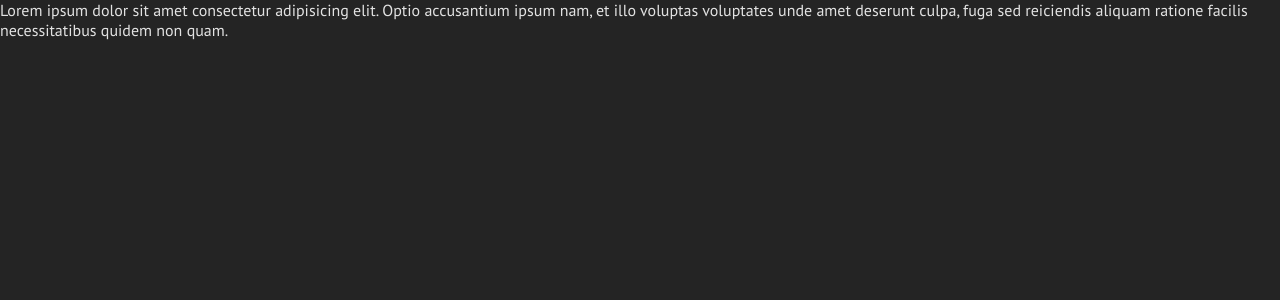
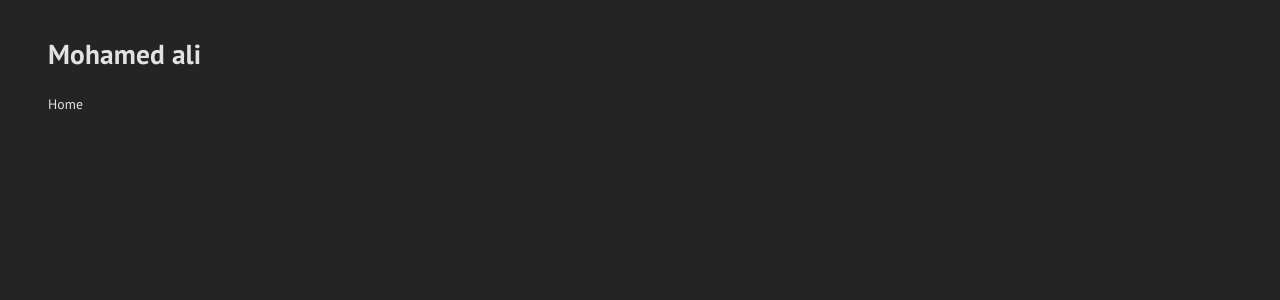
Before and after one commit to medalinaaoui/ramo-dashboard-app, a React (Vite) app: page / in a window 1280 px wide. Shown: the top 300 px of the page. Built offline with nearby package versions, Linux system fonts and the light colour scheme.

Commit message:
adding routes and Box

```diff
--- a/src/App.tsx
+++ b/src/App.tsx
@@ -1,9 +1,28 @@
+import { useMemo } from "react";
+import { themeSettings } from "./themes";
+import { createTheme } from "@mui/material/styles";
+import { ThemeProvider, CssBaseline, Box } from "@mui/material";
+import { BrowserRouter, Routes, Route } from "react-router-dom";
+import Navbar from "./componants/Navbar";
 const App = () => {
+  const theme = useMemo(() => createTheme(themeSettings), []);
   return (
-    <div>
-      Lorem ipsum dolor sit amet consectetur adipisicing elit. Optio accusantium
-      ipsum nam, et illo voluptas voluptates unde amet deserunt culpa, fuga sed
-      reiciendis aliquam ratione facilis necessitatibus quidem non quam.
+    <div className="App">
+      <BrowserRouter>
+        <ThemeProvider theme={theme}>
+          <CssBaseline />
+          <Box width="100%" height="100%" padding="1rem 3rem 0rem 3rem">
+            <Navbar />
+            <Routes>
+              <Route path="/" element={<div>Home</div>} />
+              <Route
+                path="/predictions"
+                element={<div>Predictions Page</div>}
+              />
+            </Routes>
+          </Box>
+        </ThemeProvider>
+      </BrowserRouter>
     </div>
   );
 };
--- /dev/null
+++ b/src/componants/Navbar.tsx
@@ -0,0 +1,8 @@
+const Navbar = () => {
+  return (
+    <div>
+      <h1>Mohamed ali</h1>
+    </div>
+  );
+};
+export default Navbar;
```
